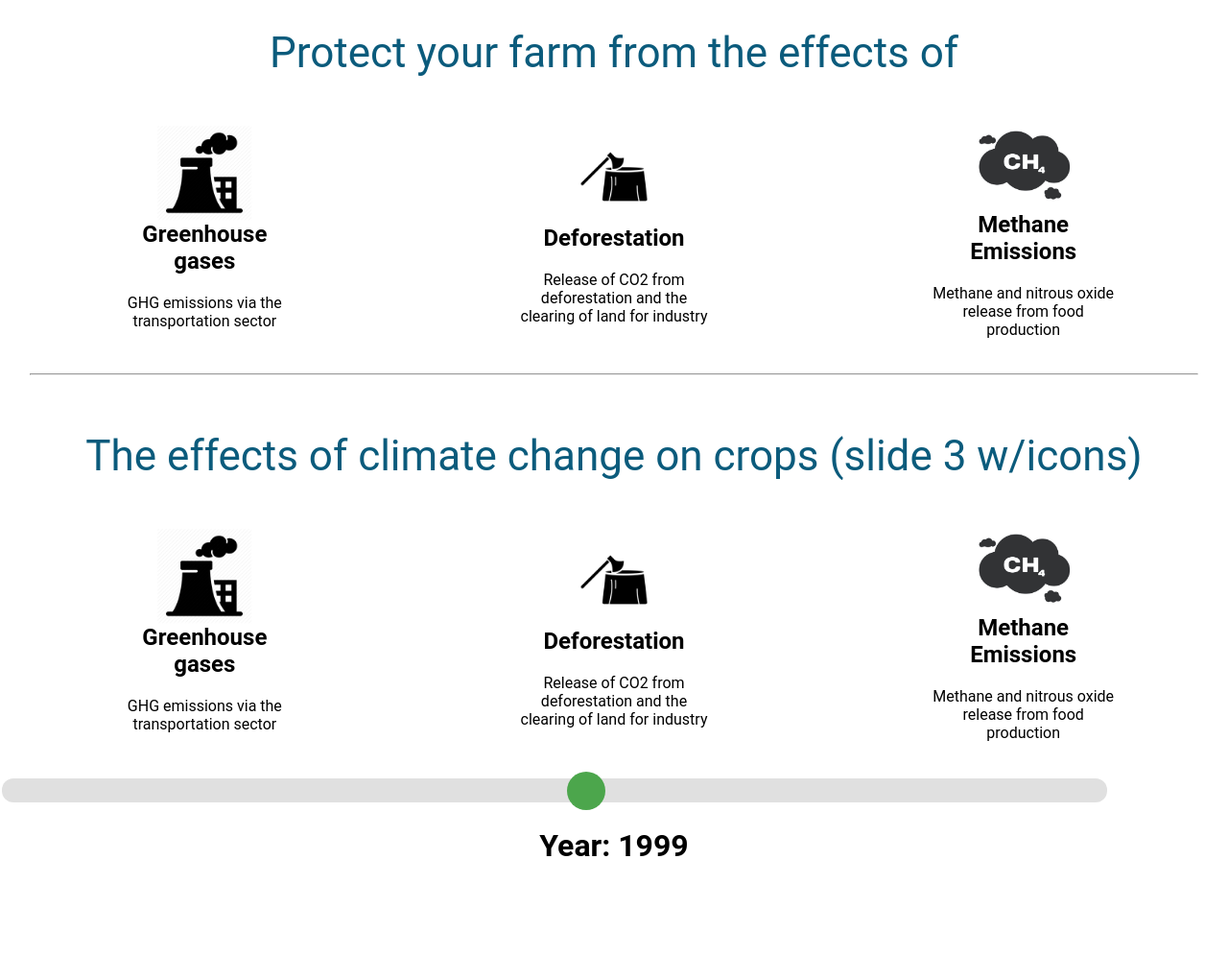
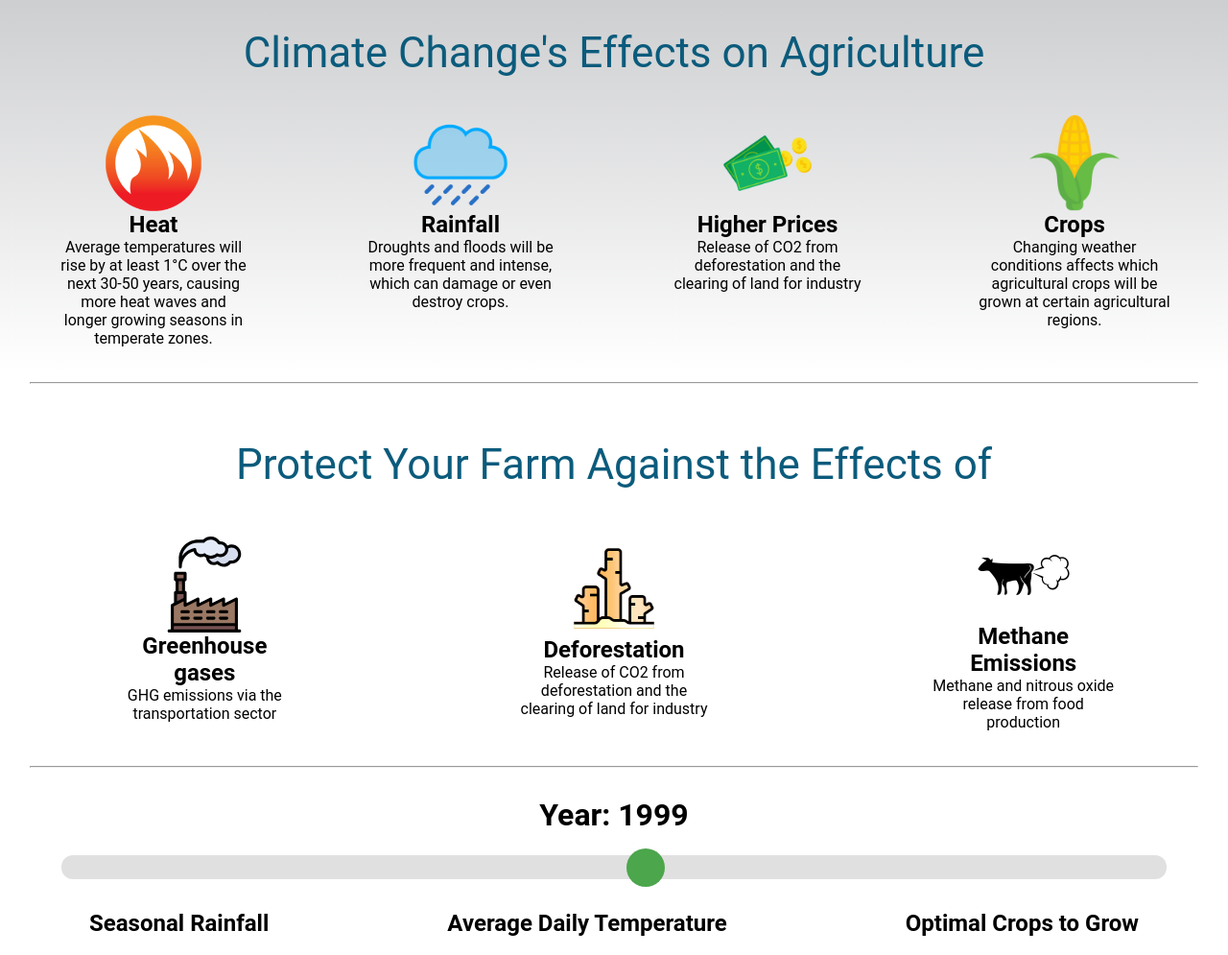
Before and after one commit to LEON-MING/agrimap, a Flask app: template templates/home.html in a window 1280 px wide. Shown: the part 928-1923 px from the top of the page at 96% size. Run offline with Flask 2, Linux system fonts and the light colour scheme; the template is opened without the code that fills it, so the values that code supplies are empty; parts of the project's set-up code (start-up, migrations or seed data) failed here and were passed over.

Commit message:
New pngs and finished styling icons. Slider WIP.

```diff
--- a/static/main.css
+++ b/static/main.css
@@ -114,9 +114,14 @@ hr {
   justify-content: space-around;
 }
 
+.column > h2 {
+  text-align: center;
+  margin-bottom: 0px;
+}
+
 .graph {
   width: 30vw;
-  min-width: 400px;
+  /* min-width: 400px; */
   height: auto;
 }
 
--- a/templates/home.html
+++ b/templates/home.html
@@ -19,7 +19,8 @@
           <div class="video-text container-item ">
             <h1> Our Mission </h1>
             <h3>
-              Our mission is to help alleviate job insecurity for the 2.6 million farmers in the US
+              FIX FIX FIX FIX
+              We want to help alleviate job insecurity for the 2.6 million farmers in the US
               by assisting them in making more
               <strong> sustainable, well-informed decisions </strong>
               regarding maintaining their farms by analyzing historical data
@@ -32,26 +33,73 @@
 
         </div>
 
+        <div style="text-align: center; padding-top: 20px; background: linear-gradient(#cbccce, #ffffff);">
+          <h1 style="font-size: 44px; font-weight: 400; color: #0b5b7c"> Climate Change's Effects on Agriculture </h1>
+          <div class="container" style="align-items: flex-start;">
+            <div class="container  column container-item">
+              <div>
+                <div class="icon" style="background-image: url({{ url_for('static', filename='heat-icon.png') }});" ></div>
+              </div>
+              <h2> Heat </h2>
+              <p>
+                Average temperatures will rise by at least 1°C over the next 30-50 years,
+                causing more heat waves and longer growing seasons in temperate zones.
+              </p>
+            </div>
+            <div class="container  column container-item">
+              <div>
+                <div class="icon" style="background-image: url({{ url_for('static', filename='rain-icon.png') }});" ></div>
+              </div>
+              <h2> Rainfall</h2>
+              <p>
+                Droughts and floods will be more frequent and intense,
+                which can damage or even destroy crops.
+              </p>
+            </div>
+            <div class="container  column container-item">
+              <div>
+                <div class="icon" style="background-image: url({{ url_for('static', filename='money-icon.png') }});" ></div>
+              </div>
+              <h2> Higher Prices</h2>
+              <p>
+                Release of CO2 from deforestation and the clearing of land for industry
+              </p>
+            </div>
+            <div class="container  column container-item">
+              <div>
+                <div class="icon" style="background-image: url({{ url_for('static', filename='corn-icon.png') }});" ></div>
+              </div>
+              <h2> Crops </h2>
+              <p>
+                Changing weather conditions affects which agricultural crops
+                will be grown at certain agricultural regions.
+              </p>
+            </div>
+          </div>
+        </div>
+
+        <hr>
+
         <div style="text-align: center; padding-top: 20px;">
-          <h1 style="font-size: 44px; font-weight: 400; color: #0b5b7c"> Protect your farm from the effects of </h1>
+          <h1 style="font-size: 44px; font-weight: 400; color: #0b5b7c"> Protect Your Farm Against the Effects of </h1>
           <div class="container">
             <div class="container  column container-item">
               <div>
-                <div class="icon" style="background-image: url({{ url_for('static', filename='co2_icon.png') }});" ></div>
+                <div class="icon" style="background-image: url({{ url_for('static', filename='factory-pollution-icon.svg') }});" ></div>
               </div>
               <h2> Greenhouse gases</h2>
               <p>GHG emissions  via the transportation sector</p>
             </div>
             <div class="container  column container-item">
               <div>
-                <div class="icon" style="background-image: url({{ url_for('static', filename='deforestation_icon.png') }});" ></div>
+                <div class="icon" style="background-image: url({{ url_for('static', filename='deforestation-icon.png') }});" ></div>
               </div>
               <h2> Deforestation </h2>
               <p>Release of CO2 from deforestation and the clearing of land for industry</p>
             </div>
             <div class="container  column container-item">
               <div>
-                <div class="icon" style="background-image: url({{ url_for('static', filename='methane_icon.jpeg') }});" ></div>
+                <div class="icon" style="background-image: url({{ url_for('static', filename='methane-icon.png') }});" ></div>
               </div>
               <h2> Methane Emissions</h2>
               <p>Methane and nitrous oxide release from food production</p>
@@ -61,45 +109,22 @@
 
         <hr>
 
-        <div style="text-align: center; padding-top: 20px;">
-          <h1 style="font-size: 44px; font-weight: 400; color: #0b5b7c"> The effects of climate change on crops (slide 3 w/icons) </h1>
-          <div class="container">
-            <div class="container  column container-item">
-              <div>
-                <div class="icon" style="background-image: url({{ url_for('static', filename='co2_icon.png') }});" ></div>
-              </div>
-              <h2> Greenhouse gases</h2>
-              <p>GHG emissions  via the transportation sector</p>
-            </div>
-            <div class="container  column container-item">
-              <div>
-                <div class="icon" style="background-image: url({{ url_for('static', filename='deforestation_icon.png') }});" ></div>
-              </div>
-              <h2> Deforestation </h2>
-              <p>Release of CO2 from deforestation and the clearing of land for industry</p>
-            </div>
-            <div class="container  column container-item">
-              <div>
-                <div class="icon" style="background-image: url({{ url_for('static', filename='methane_icon.jpeg') }});" ></div>
-              </div>
-              <h2> Methane Emissions</h2>
-              <p>Methane and nitrous oxide release from food production</p>
-            </div>
-          </div>
+        <div class="container column">
+          <h1 id="year">Year: 1999</h1>
+          <input type="range" min="1981" max="2015" value="1999" step="1" id="slider">
         </div>
-
-        <input type="range" min="1981" max="2015" value="1999" step="1" id="slider">
-
-        <h1 id="year">Year: 1999</h1>
 
         <div class="row">
             <div class="column">
-                <img class="graph" src="{{ rainfall }}" id="rainfall">
+              <h2> Seasonal Rainfall</h2>
+              <img class="graph" src="{{ rainfall }}" id="rainfall">
             </div>
             <div class="column">
+                <h2> Average Daily Temperature</h2>
                 <img class="graph" src="{{ temp }}" id="temp">
             </div>
             <div class="column">
+                <h2> Optimal Crops to Grow</h2>
                 <img class="graph" src="{{ crop }}" id="crop">
             </div>
         </div>
```
Also changed, not shown: static/agrimap-background.jpeg (deleted), static/agrimap-background2.jpeg (deleted), static/co2_icon.png (deleted), static/corn-icon.png (added), static/deforestation-icon.png (added), static/deforestation_icon.png (deleted), static/factory-pollution-icon.svg (added), static/heat-icon.png (added), static/methane-icon.png (added), static/methane_icon.jpeg (deleted), static/money-icon.png (added), static/rain-icon.png (added).
